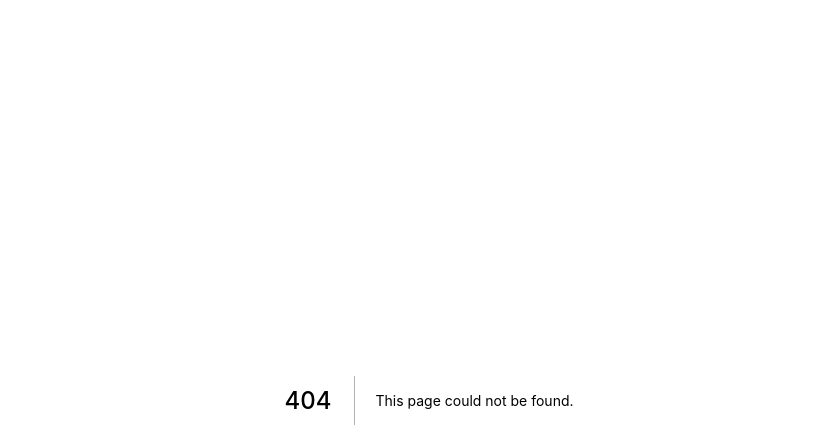
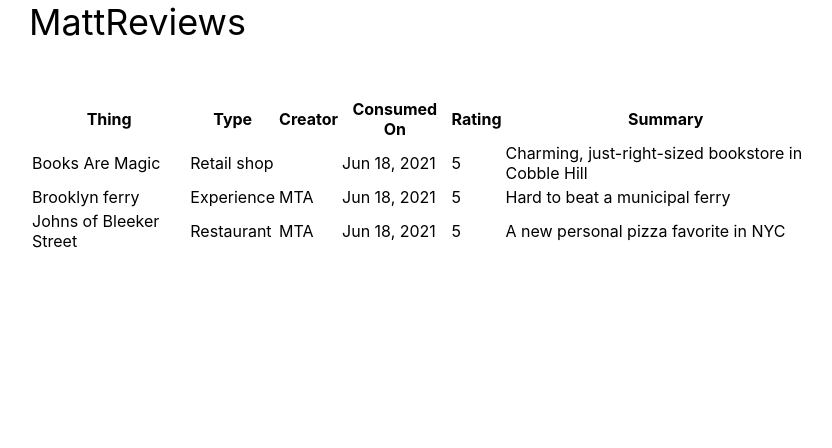
Before and after one commit to seinwave/mattseidholz, a Next.js app: page /reviews in a window 1280 px wide. Before the commit this address had no page. Shown: the top 448 px of the page, without its empty margins (211-1043 px from the left). Built offline with nearby package versions, Linux system fonts and the light colour scheme.

Commit message:
Create rudimentary review table

```diff
--- /dev/null
+++ b/_content/reviews/2021-06-18-books-are-magic.md
@@ -0,0 +1,11 @@
+---
+layout: post
+author: matt
+title: Books Are Magic
+creator:
+type: Retail shop
+published: 2021-06-18
+human_published: Jun 18, 2021
+rating: 5
+summary: Charming, just-right-sized bookstore in Cobble Hill
+---
--- /dev/null
+++ b/_content/reviews/2021-06-19-brooklyn-ferry.md
@@ -0,0 +1,11 @@
+---
+layout: post
+author: matt
+title: Brooklyn ferry
+creator: MTA
+type: Experience
+published: 2021-06-18
+human_published: Jun 18, 2021
+rating: 5
+summary: Hard to beat a municipal ferry
+---
--- /dev/null
+++ b/_content/reviews/2021-06-20-johns-pizza.md
@@ -0,0 +1,11 @@
+---
+layout: post
+author: matt
+title: Johns of Bleeker Street
+creator: MTA
+type: Restaurant
+published: 2021-06-18
+human_published: Jun 18, 2021
+rating: 5
+summary: A new personal pizza favorite in NYC
+---
--- /dev/null
+++ b/lib/data/reviews-api.js
@@ -0,0 +1,31 @@
+import fs from "fs";
+import { join } from "path";
+import matter from "gray-matter";
+
+const reviewsDirectory = join(process.cwd(), "_content", "reviews");
+
+export function getReviewSlugs() {
+  return fs.readdirSync(reviewsDirectory);
+}
+
+export function getReviewsBySlug(slug) {
+  const realSlug = slug.replace(/\.md$/, "");
+  const fullPath = join(reviewsDirectory, `${realSlug}.md`);
+  const source = fs.readFileSync(fullPath, "utf8");
+  const { content: markdown, data: frontmatter } = matter(source);
+
+  frontmatter.slug = realSlug;
+  frontmatter.year = slug.match(/\d\d\d\d/)[0];
+
+  return { markdown, frontmatter };
+}
+
+export function getAllReviews() {
+  const slugs = getReviewSlugs();
+
+  const posts = slugs
+    .map((slug) => getReviewsBySlug(slug))
+    .sort((post1, post2) => (post1.published < post2.published ? -1 : 1));
+
+  return posts;
+}
--- a/package.json
+++ b/package.json
@@ -14,6 +14,7 @@
     "react": "17.0.2",
     "react-dom": "17.0.2",
     "react-helmet": "^6.1.0",
+    "react-table": "^7.7.0",
     "styled-components": "^5.3.0"
   }
 }
--- a/pages/api/hello.js
+++ /dev/null
@@ -1,5 +0,0 @@
-// Next.js API route support: https://nextjs.org/docs/api-routes/introduction
-
-export default (req, res) => {
-  res.status(200).json({ name: 'John Doe' })
-}
--- /dev/null
+++ b/pages/reviews.js
@@ -0,0 +1,139 @@
+import React, { useEffect, useLayoutEffect, useState, createRef } from "react";
+import { useTable } from "react-table";
+import { getAllReviews } from "../lib/data/reviews-api";
+import styled from "styled-components";
+import { ServerStyleSheet } from "styled-components";
+import { Helmet } from "react-helmet";
+import { COLORS, FONTSIZES } from "../styles/constants";
+import { v4 as uuid } from "uuid";
+import Link from "next/link";
+
+/*---
+layout: post
+author: matt
+title: Johns of Bleeker Street
+creator: MTA
+type: Restaurant
+published: 2021-06-18
+human_published: Jun 18, 2021
+rating: 5
+summary: A new personal pizza favorite in NYC
+--- */
+
+export default function Index({ reviews, ssrStyles }) {
+  const data = React.useMemo(() => reviews.map((review) => review.frontmatter));
+  const columns = React.useMemo(
+    () => [
+      {
+        Header: "Thing",
+        accessor: "title",
+      },
+      {
+        Header: "Type",
+        accessor: "type",
+      },
+      {
+        Header: "Creator",
+        accessor: "creator",
+      },
+      {
+        Header: "Consumed On",
+        accessor: "human_published",
+      },
+
+      {
+        Header: "Rating",
+        accessor: "rating",
+      },
+      {
+        Header: "Summary",
+        accessor: "summary",
+      },
+    ],
+    []
+  );
+
+  console.log(data);
+
+  const tableInstance = useTable({ columns, data });
+
+  const { getTableProps, getTableBodyProps, headerGroups, rows, prepareRow } =
+    tableInstance;
+
+  return (
+    <>
+      <Helmet>
+        <style dangerouslySetInnerHTML={{ __html: ssrStyles }} />
+      </Helmet>
+      <Wrapper>
+        <BlogWrapper>
+          <BlogTitle>MattReviews</BlogTitle>
+          <ReviewList {...getTableProps()}>
+            <thead>
+              {headerGroups.map((headerGroup) => (
+                <tr {...headerGroup.getHeaderGroupProps()}>
+                  {headerGroup.headers.map((column) => (
+                    <th {...column.getHeaderProps()}>
+                      {column.render("Header")}
+                    </th>
+                  ))}
+                </tr>
+              ))}
+            </thead>
+            <tbody {...getTableBodyProps()}>
+              {rows.map((row) => {
+                console.log(row);
+                prepareRow(row);
+                return (
+                  <tr {...row.getRowProps()}>
+                    {row.cells.map((cell) => {
+                      return (
+                        <td {...cell.getCellProps()}>{cell.render("Cell")}</td>
+                      );
+                    })}
+                  </tr>
+                );
+              })}
+            </tbody>
+          </ReviewList>
+        </BlogWrapper>
+      </Wrapper>
+    </>
+  );
+}
+
+export function getStaticProps() {
+  const sheet = new ServerStyleSheet();
+  const ssrStyles = sheet.instance.toString();
+  const reviews = JSON.parse(JSON.stringify(getAllReviews()));
+  return {
+    props: {
+      reviews,
+      ssrStyles,
+    },
+  };
+}
+
+const Wrapper = styled.div`
+  width: 800px;
+  margin-left: auto;
+  margin-right: auto;
+`;
+
+const BlogWrapper = styled.div`
+  position: relative;
+`;
+
+const BlogTitle = styled.header`
+  font-size: ${FONTSIZES.postTitle};
+  position: sticky;
+  display: block;
+  height: 96px;
+  z-index: 1;
+  top: 0;
+  background-color: #fff;
+`;
+
+const ReviewList = styled.table`
+  position: relative;
+`;
--- a/styles/constants.js
+++ b/styles/constants.js
@@ -12,8 +12,10 @@
 };
 
 export const FONTSIZES = {
-  pageHead: "48px",
+  pageHeadXL: "48px",
   postTitle: "36px",
+  pageHead: "20px",
+  base: "16px",
 };
 
 export const SPACING = {};
```
Also changed, not shown: _content/posts/2021-06-17-quitting-books.md (added, +39 -0 lines), pages/blog.js (+25 -18 lines), pages/index.js (+12 -88 lines), lib/data/books-api.js (deleted), 1 other file (tests, documents, lock files or other folders).
